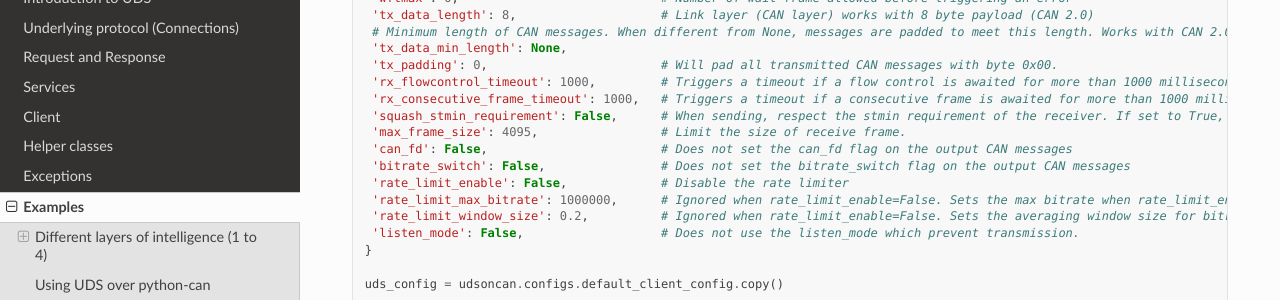
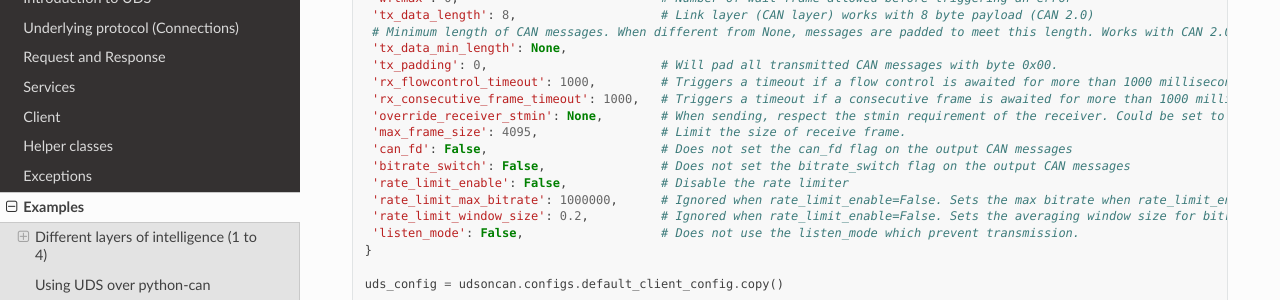
Before and after one commit to pylessard/python-udsoncan, a Sphinx documentation site: the page built from doc/source/udsoncan/examples.rst, in a window 1280 px wide and 900 px high, scrolled down 1370 px. Shown: the part 151-451 px from the top of the window. Built offline with Sphinx 7.4.7 and the Read the Docs theme 3.1.0, drawn with Linux system fonts in a browser that asks for light colours.

Commit message:
Update example to reflect isotp v2.x parameters

```diff
--- a/doc/source/udsoncan/examples.rst
+++ b/doc/source/udsoncan/examples.rst
@@ -90,7 +90,7 @@ Note that, in order to run this code, both ``python-can`` and ``can-isotp`` must
     'tx_padding': 0,                        # Will pad all transmitted CAN messages with byte 0x00.
     'rx_flowcontrol_timeout': 1000,         # Triggers a timeout if a flow control is awaited for more than 1000 milliseconds
     'rx_consecutive_frame_timeout': 1000,   # Triggers a timeout if a consecutive frame is awaited for more than 1000 milliseconds
-    'squash_stmin_requirement': False,      # When sending, respect the stmin requirement of the receiver. If set to True, go as fast as possible.
+    'override_receiver_stmin': None,        # When sending, respect the stmin requirement of the receiver. Could be set to a float value in seconds.
     'max_frame_size': 4095,                 # Limit the size of receive frame.
     'can_fd': False,                        # Does not set the can_fd flag on the output CAN messages
     'bitrate_switch': False,                # Does not set the bitrate_switch flag on the output CAN messages
```
